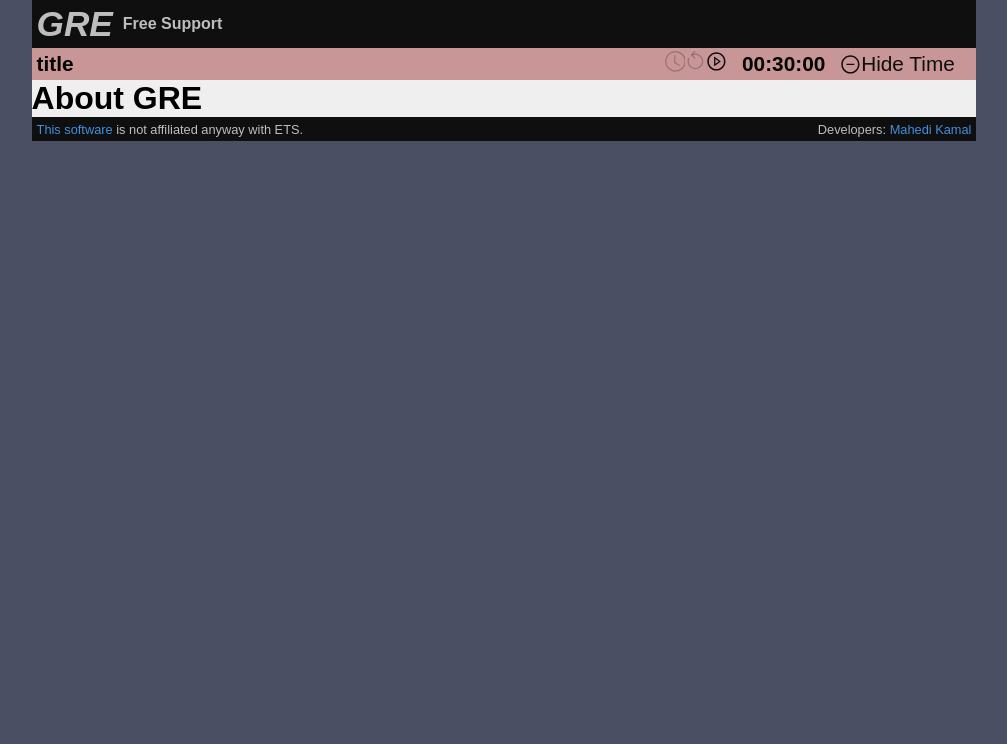
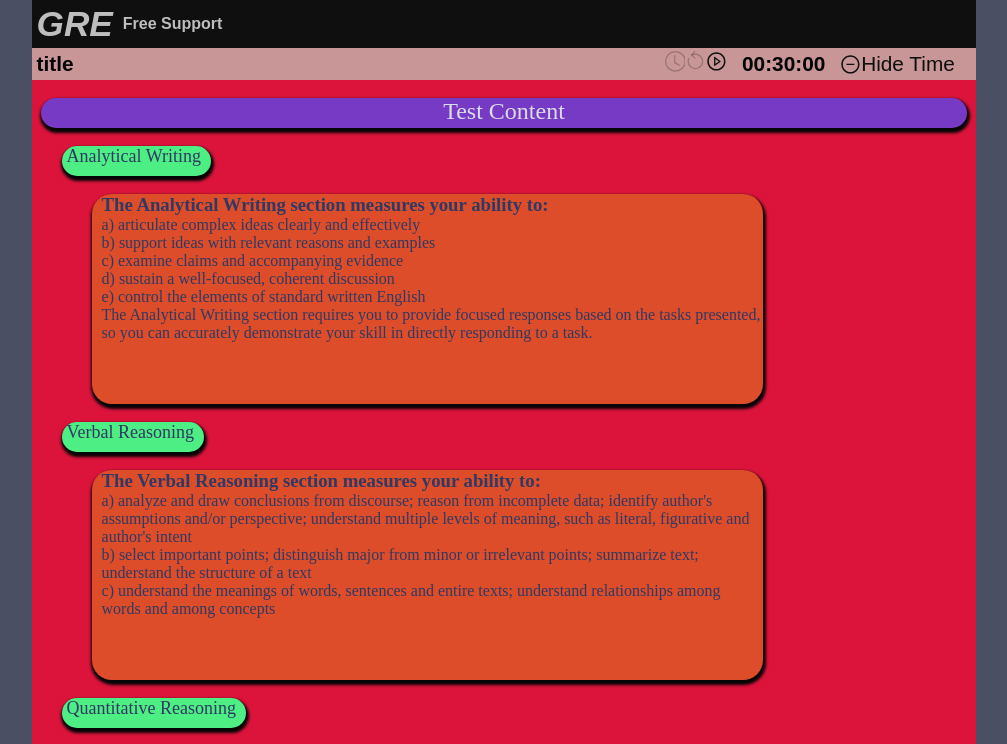
Before and after one commit to MahediKamal/GREFreeSupport, a React (Create React App) app: page /AboutGRE/1 in a window 1280 px wide. Shown: the top 744 px of the page, without its empty margins (136-1143 px from the left). Built offline with nearby package versions, Linux system fonts and the light colour scheme.

Commit message:
designed aboutGRE page

```diff
--- a/src/AboutGRE.js
+++ b/src/AboutGRE.js
@@ -1,16 +1,150 @@
-import React, {Component} from 'react';
+import React, {Component ,useEffect} from 'react';
 import './App.css';
 import { Link } from 'react-router-dom';
+import Typical from 'react-typical'
+import Aos from 'aos';
+import "aos/dist/aos.css";
 
 
+// class AboutGRE extends Component{
+const AboutGRE = ()=>{
+        useEffect(()=>{
+            Aos.init({duration: 2000});
+        }, []);
+        return(
+            <div className="front-page-background grids">
+                {/* -------------------section 1---------------------------- */}
+                <br/>
+                <div className="about-gre-title">Test Content</div>
+                <br/>
+                <div data-aos="fade-up" className="about-gre-point-header">
+                    Analytical Writing
+                </div><br/>
+                <div className="about-gre-point-description">
+                <h3>The Analytical Writing section measures your ability to:</h3>
+                a) articulate complex ideas clearly and effectively<br/>
+                b) support ideas with relevant reasons and examples<br/>
+                c) examine claims and accompanying evidence<br/>
+                d) sustain a well-focused, coherent discussion<br/>
+                e) control the elements of standard written English<br/>
+                The Analytical Writing section requires you to provide focused responses based on the tasks presented, so you can accurately demonstrate your skill in directly responding to a task.
+                </div><br/>
 
-class AboutGRE extends Component{
-    render(){
-        return(
-            <div>
-                <h1>About GRE</h1>
+                <div data-aos="fade-up" className="about-gre-point-header">
+                    Verbal Reasoning
+                </div><br/>
+                <div data-aos="fade-right" className="about-gre-point-description">
+                <h3>The Verbal Reasoning section measures your ability to:</h3>
+
+                a) analyze and draw conclusions from discourse; reason from incomplete data; identify author's assumptions and/or perspective; understand multiple levels of meaning, such as literal, figurative and author's intent
+                <br/>b) select important points; distinguish major from minor or irrelevant points; summarize text; understand the structure of a text
+                <br/>c) understand the meanings of words, sentences and entire texts; understand relationships among words and among concepts
+                </div><br/>
+
+                <div data-aos="fade-up" className="about-gre-point-header">
+                    Quantitative Reasoning
+                </div><br/>
+                <div data-aos="fade-right" className="about-gre-point-description">
+                <h3>The Quantitative Reasoning section measures your ability to:</h3>
+
+                a) understand, interpret and analyze quantitative information<br/>
+                b) solve problems using mathematical models<br/>
+                c) apply basic skills and elementary concepts of arithmetic, algebra, geometry and data analysis<br/>
+                The Quantitative Reasoning section includes an on-screen calculator.<br/>
+                </div><br/>
+
+                <div data-aos="fade-up" className="about-gre-point-header">
+                    Modified Versions of Verbal Reasoning and Quantitative Reasoning Questions
+                </div><br/>
+                <div data-aos="fade-right" className="about-gre-point-description">
+                The test you take may include questions that are modified versions of published questions or of questions you have already seen on the test. Some modifications are substantial; others are less apparent.
+                <br/><br/>
+                Even if a question appears to be similar to a question you have already seen, it may in fact be different and have a different answer. Pay careful attention to the wording of each question
+                </div><br/>
+
+
+                {/* -------------------section 2---------------------------- */}
+                <br/>
+                <div className="about-gre-title">Test Structure</div>
+                <br/>
+                <div data-aos="fade-up" className="about-gre-point-header">
+                    Analytical Writing
+                </div><br/>
+                <div data-aos="fade-right" className="about-gre-point-description">
+                a) (One section with two separately timed tasks)<br/>
+                b) One "Analyze an Issue" task and one "Analyze an Argument" task<br/>
+                c) 30 minutes per task<br/>
+                </div><br/>
+
+                <div data-aos="fade-up" className="about-gre-point-header">
+                    Verbal Reasoning
+                </div><br/>
+                <div data-aos="fade-right" className="about-gre-point-description">
+                    a) (Two sections)<br/>
+                    b) 20 questions per section<br/>
+                    c) 30 minutes per section
+                </div><br/>
+
+                <div data-aos="fade-up" className="about-gre-point-header">
+                    Quantitative Reasoning
+                </div><br/>
+                <div data-aos="fade-right" className="about-gre-point-description">
+                    a) (Two sections)<br/>
+                    b) 20 questions per section<br/>
+                    c) 35 minutes per section
+                </div><br/>
+
+                <div data-aos="fade-up" className="about-gre-point-header">
+                    Unscored
+                </div><br/>
+                <div data-aos="fade-right" className="about-gre-point-description">
+                    number of question and time varies
+                </div><br/>
+
+                <div data-aos="fade-up" className="about-gre-point-header">
+                    Research
+                </div><br/>
+                <div data-aos="fade-right" className="about-gre-point-description">
+                    number of question and time varies
+                </div><br/>
+
+
+                {/* -------------------section 3---------------------------- */}
+                <br/>
+                <div className="about-gre-title">Fees</div>
+                <br/>
+
+                <div data-aos="fade-up" className="about-gre-point-header">
+                    GRE® General Test
+                </div><br/>
+                <div data-aos="fade-right" className="about-gre-point-description">
+                    Australia  $230<br/>
+                    China	$231.30<br/>
+                    India	$213<br/>
+                    Nigeria	$226<br/>
+                    Turkey	$255<br/>
+                    All other areas of the world	$205
+                </div><br/>
+
+                <div data-aos="fade-up" className="about-gre-point-header">
+                    Special Handling Requests
+                </div><br/>
+                <div data-aos="fade-right" className="about-gre-point-description">
+                Rescheduling fee — China	$53.90<br/>
+                Rescheduling fee — All other areas of the world	$50<br/>
+                Changing your test center	$50
+                </div><br/>
+
+
+                <div data-aos="fade-up" className="about-gre-point-header">
+                    topic
+                </div><br/>
+                <div data-aos="fade-right" className="about-gre-point-description">
+                    description
+                </div><br/>
+
             </div>
         )
-    }
+
 }
 export default AboutGRE ;
--- a/src/App.css
+++ b/src/App.css
@@ -748,3 +748,54 @@ textarea{
   border-bottom-left-radius: 20px;
   box-shadow: 1px 3px 3px 2px rgb(5, 5, 5);
 }
+
+/*.........................About GRE.........................*/
+.about-gre-title{
+  height: 30px;
+  width: 98%;
+  background-color: rgb(118, 58, 197);
+  color: #dadde9;
+  margin: auto;
+  text-align: center;
+  font-family: cursive;
+  font-size: x-large;
+  border-top-right-radius: 20px;
+  border-top-left-radius: 20px;
+  border-bottom-right-radius: 20px;
+  border-bottom-left-radius: 20px;
+  box-shadow: 1px 3px 3px 2px rgb(5, 5, 5);
+}
+.about-gre-point-header{
+  height: 30px;
+  /* width: 30%; */
+  width: fit-content;
+  background-color: rgb(77, 238, 131);
+  color: #303963;
+  margin-left: 30px;
+  padding-left: 5px;
+  padding-right: 10px;
+  font-family: cursive;
+  font-size: large;
+  border-top-right-radius: 20px;
+  border-top-left-radius: 20px;
+  border-bottom-right-radius: 20px;
+  border-bottom-left-radius: 20px;
+  box-shadow: 1px 3px 3px 2px rgb(5, 5, 5);
+}
+.about-gre-point-description{
+  height: 210px;
+  /* height: fit-content; */
+  width: 70%;
+  background-color: rgb(221, 77, 41);
+  color: #303963;
+  margin-left: 60px;
+  padding-left: 10px;
+  font-family: cursive;
+  font-size: medium;
+  text-align: left;
+  border-top-right-radius: 20px;
+  border-top-left-radius: 20px;
+  border-bottom-right-radius: 20px;
+  border-bottom-left-radius: 20px;
+  box-shadow: 1px 3px 3px 2px rgb(5, 5, 5);
+}
```
